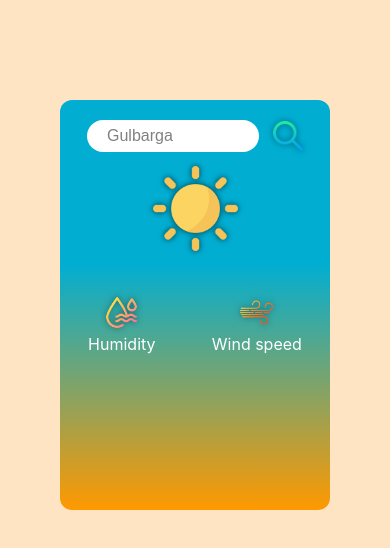
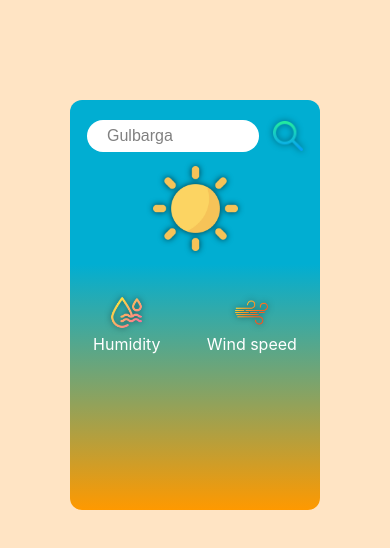
Before and after one commit to Ashish-Jewargikar/Weather-app, a React (Create React App) app: page / in a window 390 px wide. Shown: the top 548 px of the page. Built offline with nearby package versions, Linux system fonts and the light colour scheme; no server answers.

Commit message:
added media query

```diff
--- a/src/Style.css
+++ b/src/Style.css
@@ -2,7 +2,7 @@
     width: 300px;
     height: 400px;
     margin: auto;
-    margin-top: 30px;
+    margin-top: 20px;
     border-radius: 12px;
     background: linear-gradient(180deg, #01aed2 40%, #ff9900);
     padding-bottom: 10px;
@@ -113,7 +113,7 @@ h1 {
 
 @media (max-width: 768px) {
   .container{
-    width: 270px;
+    width: 250px;
     height: 400px;
     margin: auto;
   }
```
